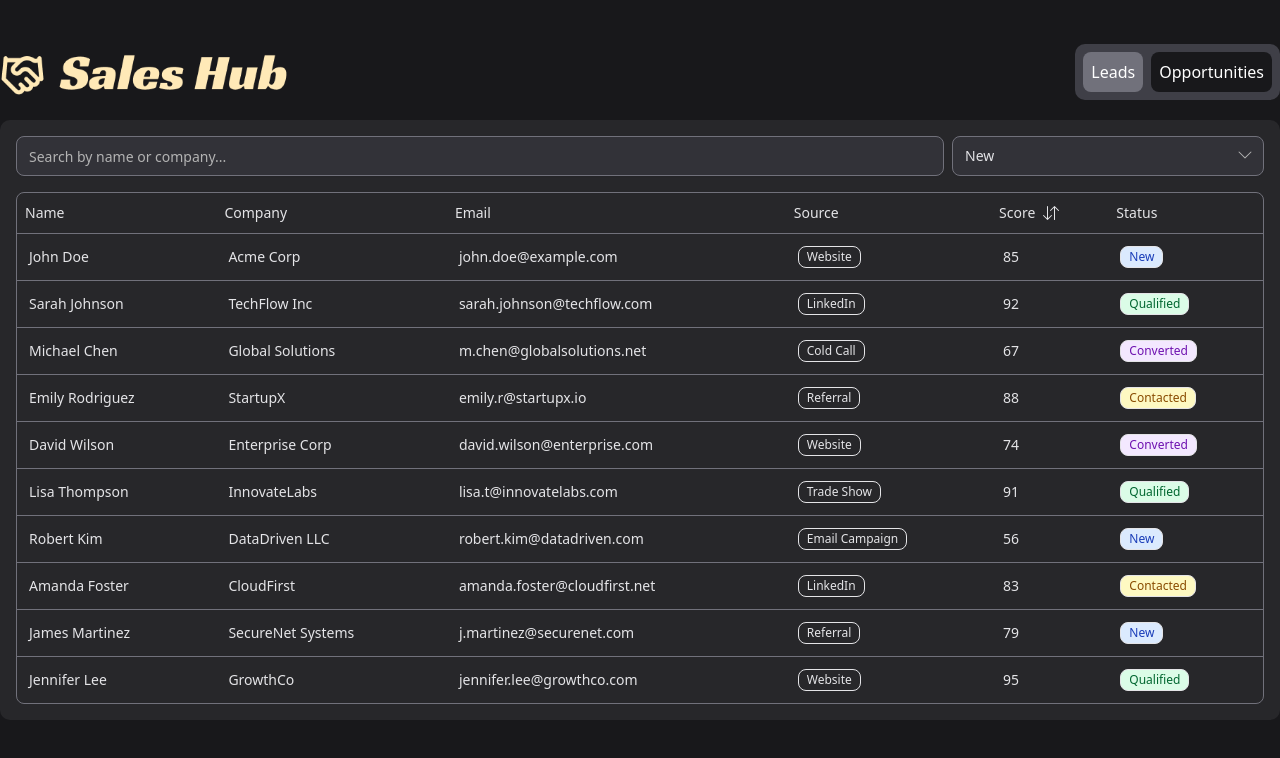
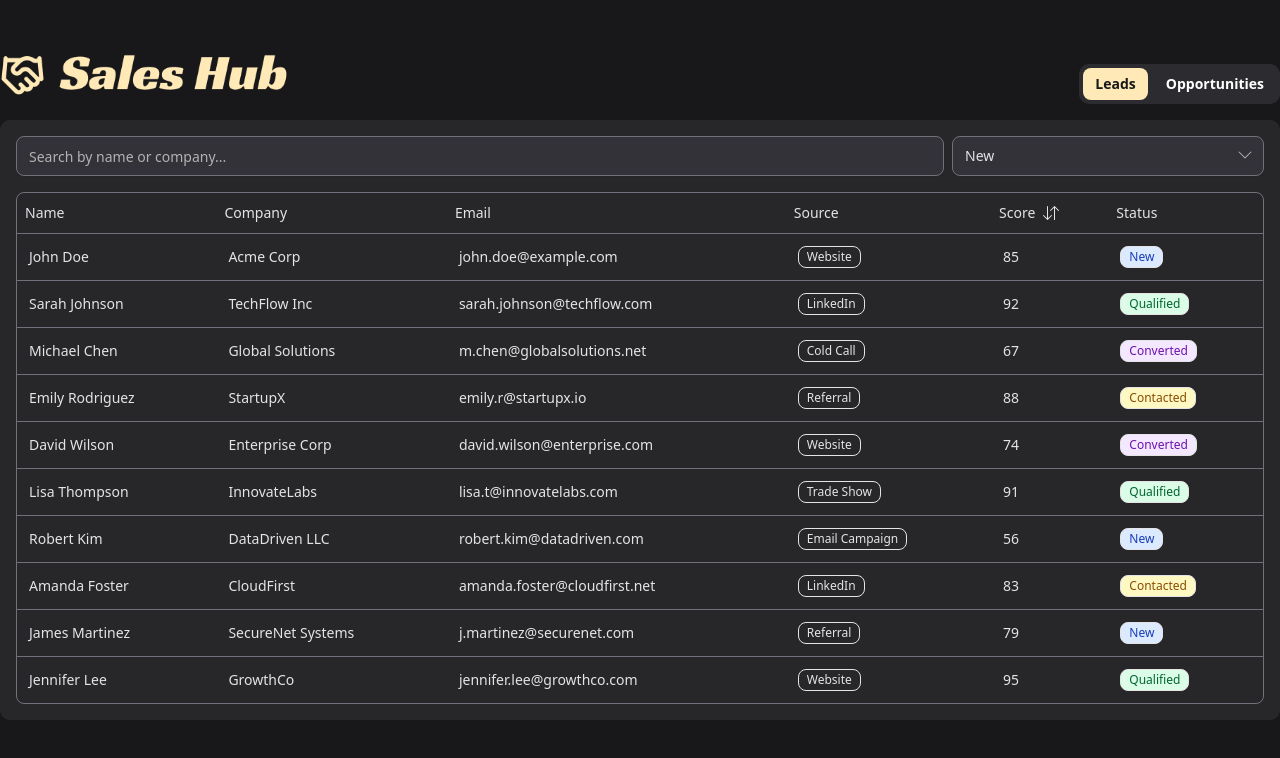
Before and after one commit to JefteMedeiros/coverpin-assessment, a React (Vite) app: page / in a window 1280 px wide. Shown: the top 758 px of the page. Built offline with nearby package versions, Linux system fonts and the light colour scheme.

Commit message:
feat: tabs implementation

```diff
--- a/src/components/header.tsx
+++ b/src/components/header.tsx
@@ -1,34 +1,10 @@
-import { useState } from "react";
-import { cn } from "@/utils/cn";
+import LeadTabs from "./lead-tabs";
 
 export function Header() {
-	const [selectedStatus, setSelectedStatus] = useState("all");
-
 	return (
-		<header className="flex items-center gap-2 justify-between">
+		<header className="flex items-end gap-2 justify-between">
 			<img className="w-[288px] h-16" src="./sales-hub.png" alt="Coverpin" />
-			<div className="bg-zinc-700 flex gap-2 p-2 w-fit rounded-lg">
-				<button
-					className={cn(
-						"h-10 bg-zinc-900 rounded-md text-white p-2",
-						selectedStatus === "all" && "bg-zinc-500",
-					)}
-					type="button"
-					onClick={() => setSelectedStatus("all")}
-				>
-					Leads
-				</button>
-				<button
-					className={cn(
-						"h-10 bg-zinc-900 rounded-md text-white p-2",
-						selectedStatus === "qualified" && "bg-zinc-500",
-					)}
-					type="button"
-					onClick={() => setSelectedStatus("qualified")}
-				>
-					Opportunities
-				</button>
-			</div>
+			<LeadTabs />
 		</header>
 	);
 }
--- /dev/null
+++ b/src/components/lead-tabs.tsx
@@ -0,0 +1,29 @@
+import { Tab, TabGroup, TabList, } from '@headlessui/react'
+
+const categories = [
+  {
+    name: 'Leads',
+  },
+  {
+    name: 'Opportunities',
+  },
+]
+
+export default function LeadTabs() {
+  return (
+    <div className="w-fit">
+      <TabGroup>
+        <TabList className="flex gap-1.5 p-1 bg-zinc-700/50 rounded-lg">
+          {categories.map(({ name }) => (
+            <Tab
+              key={name}
+              className="rounded-md px-3 py-1 text-sm/6 font-semibold text-white focus:not-data-focus:outline-none data-focus:outline data-focus:outline-white data-hover:bg-white/5 data-selected:bg-primary data-selected:text-zinc-900 data-selected:data-hover:bg-primary/90"
+            >
+              {name}
+            </Tab>
+          ))}
+        </TabList>
+      </TabGroup>
+    </div>
+  )
+}
```
